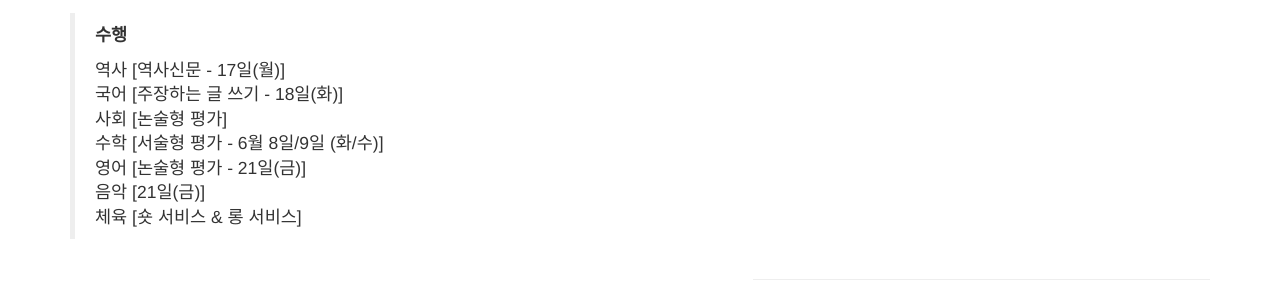
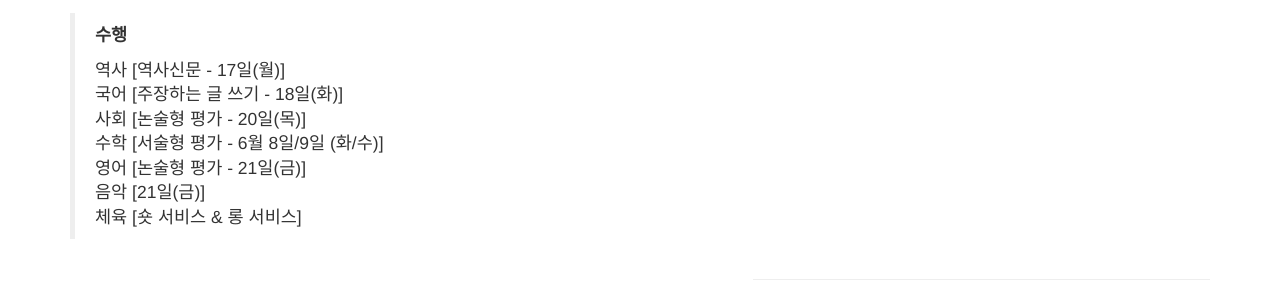
Before and after one commit to bundang-ms-2021/oncl, a Jekyll site: the page built from _posts/2014-09-21-services-1.markdown, in a window 1280 px wide and 900 px high. Shown: the part 388-688 px from the top of the window. Built offline with Jekyll 4.4.1, drawn with Linux system fonts in a browser that asks for light colours; nearby versions of some CDN libraries; library files that are not in the unit come from our copies.

Commit message:
Update 2014-09-21-services-1.markdown

```diff
--- a/_posts/2014-09-21-services-1.markdown
+++ b/_posts/2014-09-21-services-1.markdown
@@ -14,7 +14,7 @@ description: |
   >
   > 역사 [역사신문 - 17일(월)]
   > 국어 [주장하는 글 쓰기 - 18일(화)]
-  > 사회 [논술형 평가]
+  > 사회 [논술형 평가 - 20일(목)]
   > 수학 [서술형 평가 - 6월 8일/9일 (화/수)]
   > 영어 [논술형 평가 - 21일(금)]
   > 음악 [21일(금)]
```
